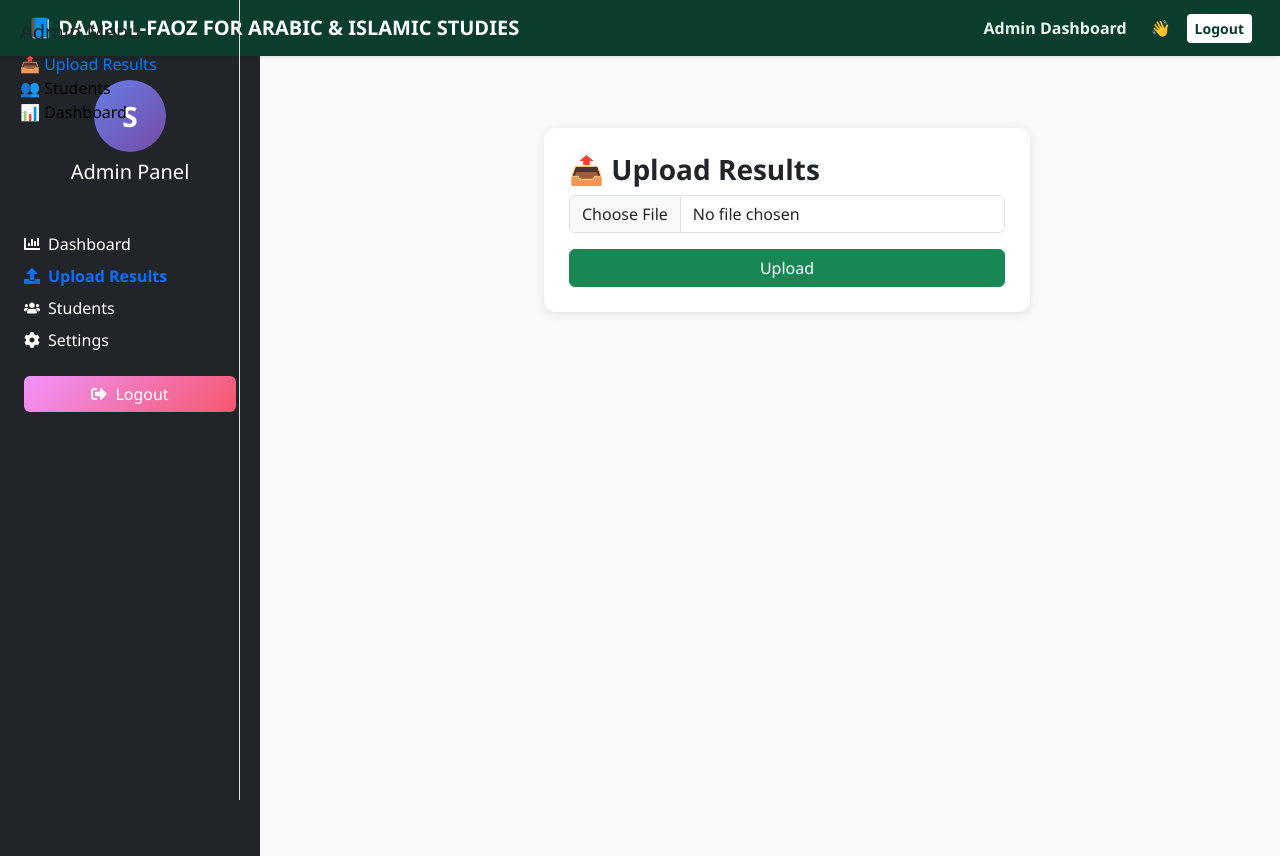
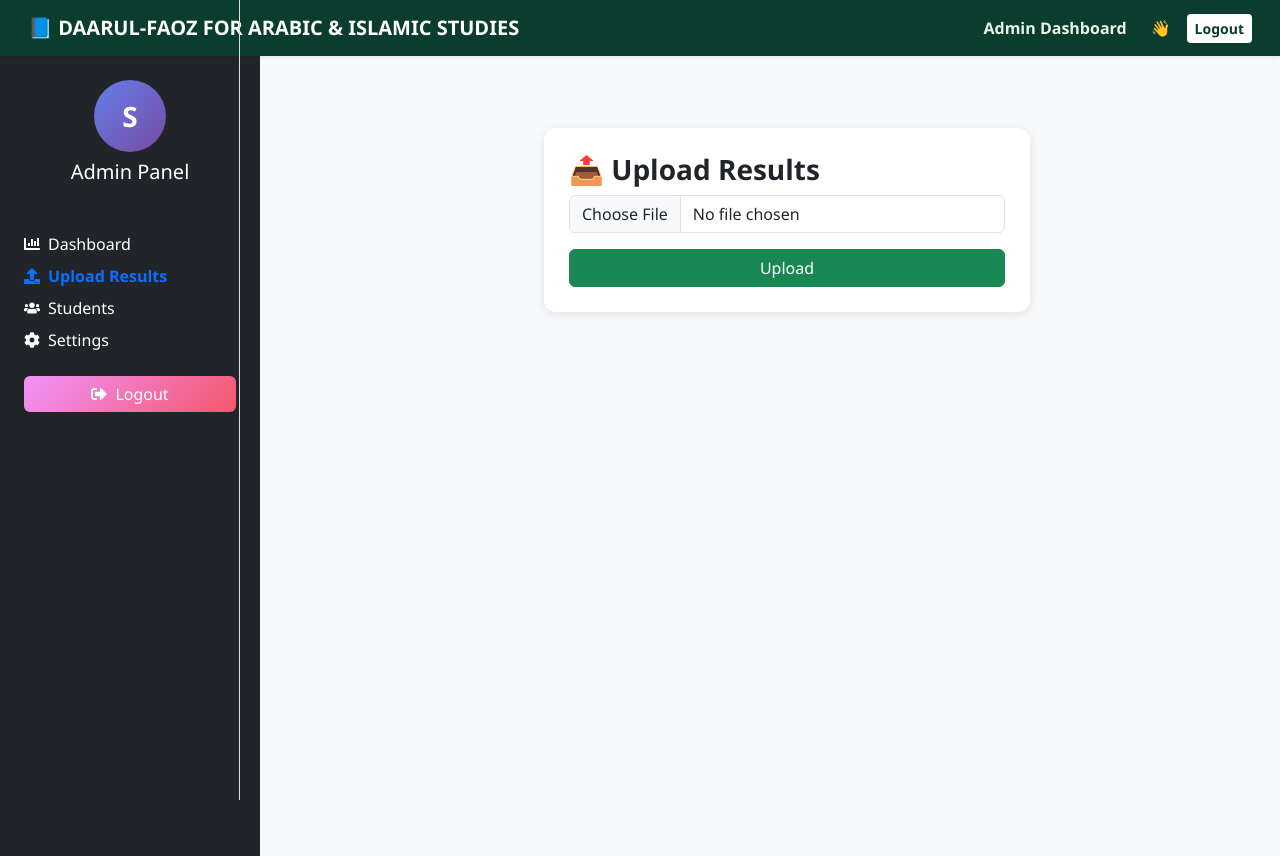
Before and after one commit to mustafamaahir/School_Result_App, a React (Create React App) app in the folder frontend_react/: page /admin/upload-results in a window 1280 px wide. Built offline with nearby package versions, Linux system fonts and the light colour scheme; sample sign-in values are in the browser's storage.

Commit message:
Updated Home and AdminMenu

```diff
--- a/frontend_react/src/components/AdminMenu.jsx
+++ b/frontend_react/src/components/AdminMenu.jsx
@@ -21,12 +21,12 @@ export default function AdminMenu() {
         padding: "20px",
       }}
     >
-      <h5>Admin Menu</h5>
+      {/* <h5>Admin Menu</h5>
       <ul style={{ listStyle: "none", padding: 0 }}>
         <li><Link to="/admin/upload" style={linkStyle("/admin/upload-results")}>📤 Upload Results</Link></li>
         <li><Link to="/admin/students" style={linkStyle("/admin/students")}>👥 Students</Link></li>
-        <li><Link to="/admin/dashboard" style={linkStyle("/admin/dashboard")}>📊 Dashboard</Link></li>
-      </ul>
+        <li><Link to="/admin/dashboard" style={linkStyle("/admin/dashboard")}>📊 Dashboard</Link></li> */}
+      {/* </ul> */}
     </div>
   );
 }
--- a/frontend_react/src/components/Home.jsx
+++ b/frontend_react/src/components/Home.jsx
@@ -68,7 +68,7 @@ export default function Home({ user }) {
 
       {/* FOOTER */}
       <footer className="footer">
-        © 2025 DAARUL-FAOZ FOR ARABIC & ISLAMIC STUDIES. All rights reserved.
+        © 2026 DAARUL-FAOZ FOR ARABIC & ISLAMIC STUDIES. All rights reserved.
       </footer>
     </div>
   );
```
